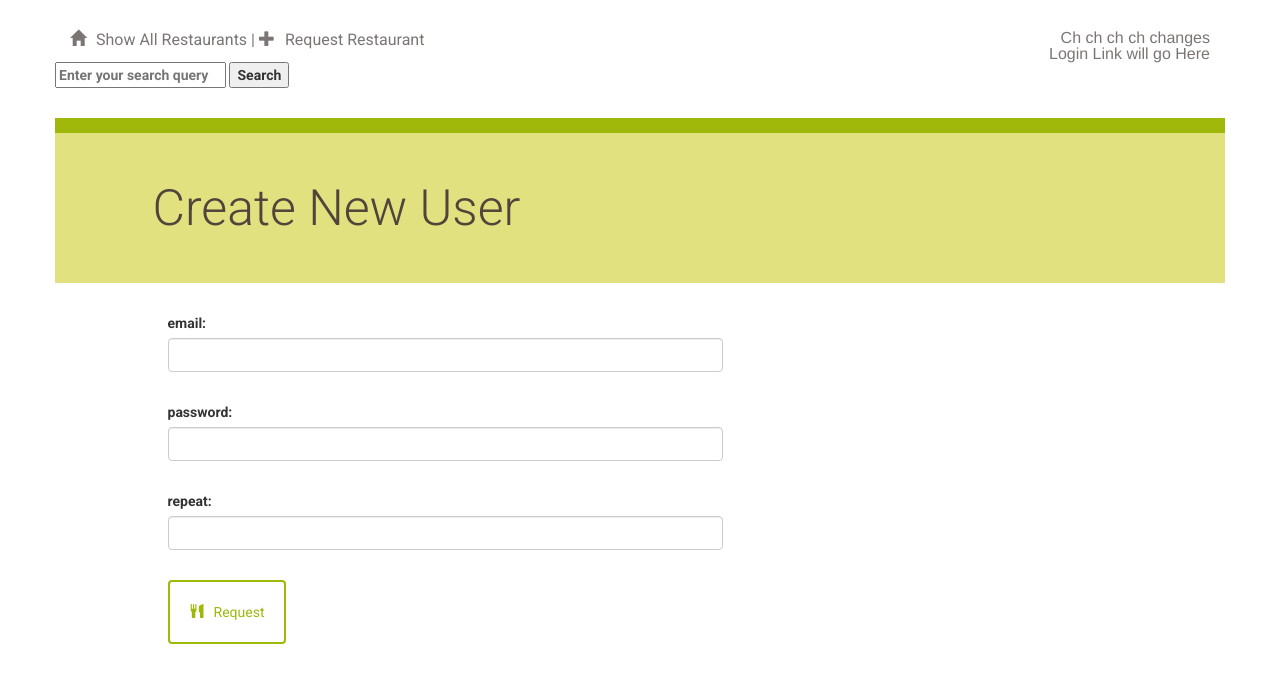
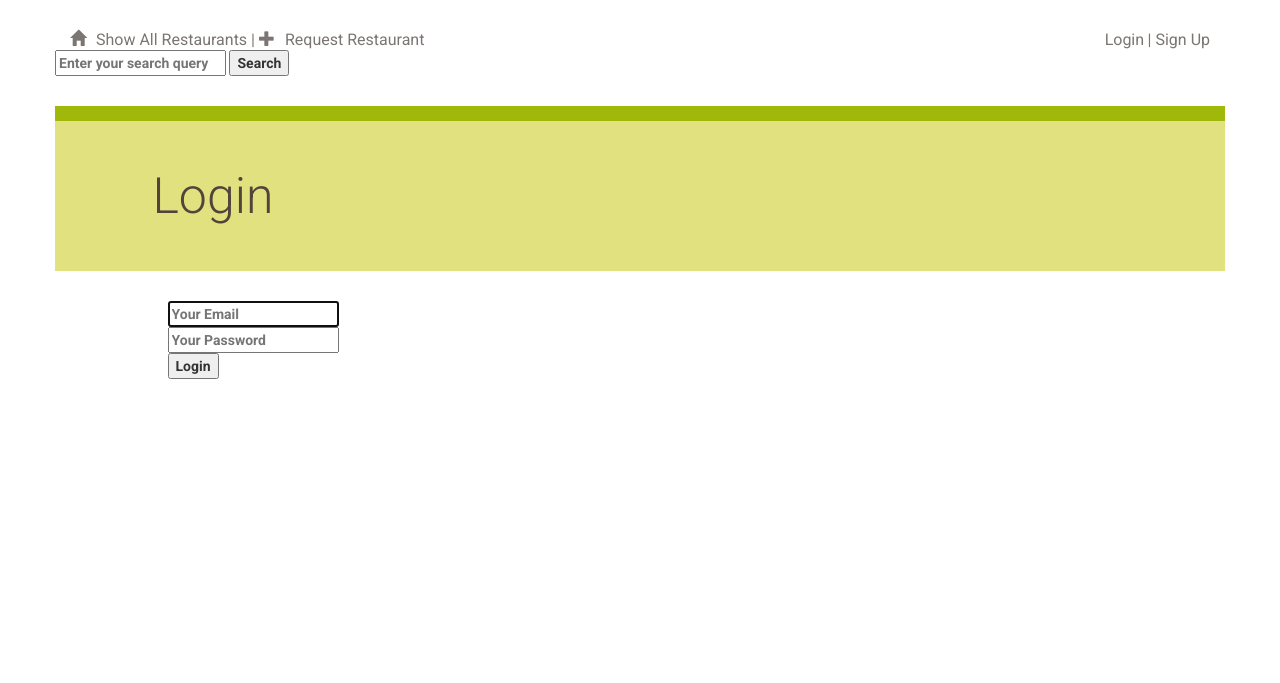
Before and after one commit to MQCOMP3310-2023/comp3310assignment2-keyboard-smasherz, a Flask app: page /login in a window 1280 px wide. Shown: the top 683 px of the page. Run offline with Flask 3, Linux system fonts and the light colour scheme; parts of the project's set-up code (start-up, migrations or seed data) failed here and were passed over; some libraries are stand-ins or nearby versions.

Commit message:
v4.1
Implemented Basic Authentication

```diff
--- /dev/null
+++ b/project/auth.py
@@ -0,0 +1,53 @@
+from flask import Blueprint, render_template, request, flash, redirect, url_for
+from werkzeug.security import generate_password_hash, check_password_hash
+from flask_login import login_user, login_required, logout_user
+from .models import user
+from . import db
+from flask_login import login_user
+
+auth = Blueprint('auth', __name__)
+
+@auth.route('/login', methods=['GET'])
+def login():
+    return render_template('login.html')
+
+@auth.route('/login', methods=['POST'])
+def login_post():
+    email = request.form.get('email')
+    password = request.form.get('password')
+    User = user.query.filter_by(email=email).first()
+    if not User or not check_password_hash(User.password, password):
+        flash('Please check your login details and try again.')
+        return redirect(url_for('main.show_restaurants'))
+    login_user(User)
+    return redirect(url_for('main.profile'))
+
+@auth.route('/signup', methods=['GET'])
+def signup():
+    return render_template('signup.html')
+
+@auth.route('/signup', methods=['POST'])
+def signup_post():
+    email = request.form.get('email')
+    name = request.form.get('name')
+    password = request.form.get('password')
+
+    User = user.query.filter_by(email=email).first()
+
+    if User:
+        flash('Email address already exists')
+        return redirect(url_for('main.show_restaurants'))
+
+    new_user = user(role='public', email=email, name=name, password=generate_password_hash(password, method='sha256'))
+
+    db.session.add(new_user)
+    db.session.commit()
+
+    return redirect(url_for('auth.login'))
+
+
+@auth.route('/logout')
+@login_required
+def logout():
+    logout_user()
+    return redirect(url_for('main.show_restaurants'))
--- a/project/main.py
+++ b/project/main.py
@@ -1,5 +1,6 @@
 from flask import Blueprint, render_template, request, flash, redirect, url_for
 from .models import Restaurant, menu_item, requestedRestaurant, user
+from flask_login import login_required, current_user
 from sqlalchemy import asc
 from . import db
 
@@ -18,6 +19,7 @@ def show_restaurants():
 @main.route('/restaurant/search/', methods=['GET'])
 def search_restaurants():
     search_term = request.args.get('query')
+    search_t = "*"+search_term+"*"
     restaurants = db.session.query(Restaurant).filter_by(name=search_term).order_by(asc(Restaurant.name)).all()
     return render_template('restaurants.html', restaurants=restaurants)
 
@@ -35,6 +37,7 @@ def new_restaurant():
       return render_template('newRestaurant.html')
 
 @main.route('/restaurant/request/', methods=['GET','POST'])
+@login_required
 def request_restaurant():
   if request.method == 'POST':
       request_restaurant = requestedRestaurant(name = request.form['name'], address = request.form['address'])
@@ -127,25 +130,7 @@ def delete_menu_item(restaurant_id,menu_id):
         return render_template('delete_menu_item.html', item = item_to_delete)
 
 
-@main.route('/login', methods=['GET','POST'])
-def login():
-  if request.method == 'POST':
-      user(email = request.form['email'])
-      user(password = request.form['password'])
-      flash('New User %s Successfully Created')
-      db.session.commit()
-      return redirect(url_for(main_show_restaurants))
-  else:
-      return render_template('loginNew.html')
-
-@main.route('/login/new', methods=['GET','POST'])
-def new_login():
-  if request.method == 'POST':
-      user(email = request.form['email'])
-      user(password = request.form['password'])
-      db.session.add(new_restaurant)
-      flash('New User %s Successfully Created')
-      db.session.commit()
-      return redirect(url_for(main_show_restaurants))
-  else:
-      return render_template('loginNew.html')
+@main.route('/profile')
+@login_required
+def profile():
+    return render_template('profile.html', name=current_user.name, role=current_user.role)
--- a/project/templates/header.html
+++ b/project/templates/header.html
@@ -8,9 +8,21 @@
 		</a>
 	</div>
 	<div class="col-md-6 text-right">
-			<p>Ch ch ch ch changes</p>
-					<p>Login Link will go Here </p>
-
+		<a href= "{{url_for('auth.login')}}">Login</a>
+		<a> | </a>
+		<a href= "{{url_for('auth.signup')}}">Sign Up</a>
+		{% if current_user.is_authenticated %}
+		<a> | </a>
+		{% endif %}
+		{% if current_user.is_authenticated %}
+		<a href= "{{url_for('main.profile')}}">Profile</a>
+		{% endif %}
+		{% if current_user.is_authenticated %}
+		<a> | </a>
+		{% endif %}
+		{% if current_user.is_authenticated %}
+		<a href= "{{url_for('auth.logout')}}">logout</a>
+		{% endif %}
 	</div>
 	<div>
 		<form action="/restaurant/search/" method="get">
--- a/project/templates/login.html
+++ b/project/templates/login.html
@@ -11,17 +11,25 @@
 	</div>
 	<div class="row">
 		<div class="col-md-6 col-md-offset-1 padding-top">
-			<form action="#" method = "post">
-				<div class="form-group">
-				<label for="email">email:</label>
-				<input type ="text" class="form-control" maxlength="100" name="name">
-				<div class="padding-bottom"></div>
-				<label for="password">password:</label>
-				<input type ="text" class="form-control" maxlength="100" name="address">
-				<div class="padding-bottom"></div>
-				<button type="submit" class="btn btn-default" id="submit" type="submit">
-				<span class="glyphicon glyphicon-cutlery" aria-hidden="true"></span>Request</button>
-				</div>
+            <form method="POST" action="/login">
+			<div class="field">
+                <div class="control">
+                    <input class="input is-large" type="email" name="email" placeholder="Your Email" autofocus="">
+                </div>
+            </div>
+
+            <div class="field">
+                <div class="control">
+                    <input class="input is-large" type="password" name="password" placeholder="Your Password">
+                </div>
+            </div>
+            <!-- <div class="field"> -->
+                <!-- <label class="checkbox"> -->
+                    <!-- <input type="checkbox" name="remember"> -->
+                    <!-- Remember me -->
+                <!-- </label> -->
+            <!-- </div> -->
+            <button class="button is-block is-info is-large is-fullwidth">Login</button>
 			</form>
 		</div>
 	</div>
--- a/project/templates/loginNew.html
+++ /dev/null
@@ -1,31 +0,0 @@
-{% extends "main.html" %}
-{% block content %}
-{% include "header.html" %}
-	<div class="row divider green">
-		<div class="col-md-12"></div>
-	</div>
-	<div class="row banner menu">
-		<div class="col-md-11 col-md-offset-1 padding-none">
-			<h1>Create New User</h1>
-		</div>
-	</div>
-	<div class="row">
-		<div class="col-md-6 col-md-offset-1 padding-top">
-			<form action="#" method = "post">
-				<div class="form-group">
-				<label for="email">email:</label>
-				<input type ="text" class="form-control" maxlength="100" name="name">
-				<div class="padding-bottom"></div>
-				<label for="password">password:</label>
-				<input type ="text" class="form-control" maxlength="100" name="address">
-				<div class="padding-bottom"></div>
-				<label for="repeat">repeat:</label>
-				<input type ="text" class="form-control" maxlength="100" name="address">
-				<div class="padding-bottom"></div>
-				<button type="submit" class="btn btn-default" id="submit" type="submit">
-				<span class="glyphicon glyphicon-cutlery" aria-hidden="true"></span>Request</button>
-				</div>
-			</form>
-		</div>
-	</div>
-{% endblock %}
```
Also changed, not shown: initialise_db.py (+6 -1 lines), project/__init__.py (+17 -1 lines), project/models.py (+7 -17 lines), project/templates/profile.html (added, +8 -0 lines), project/templates/signup.html (added, +37 -0 lines), project/templates/admin.html (added).
